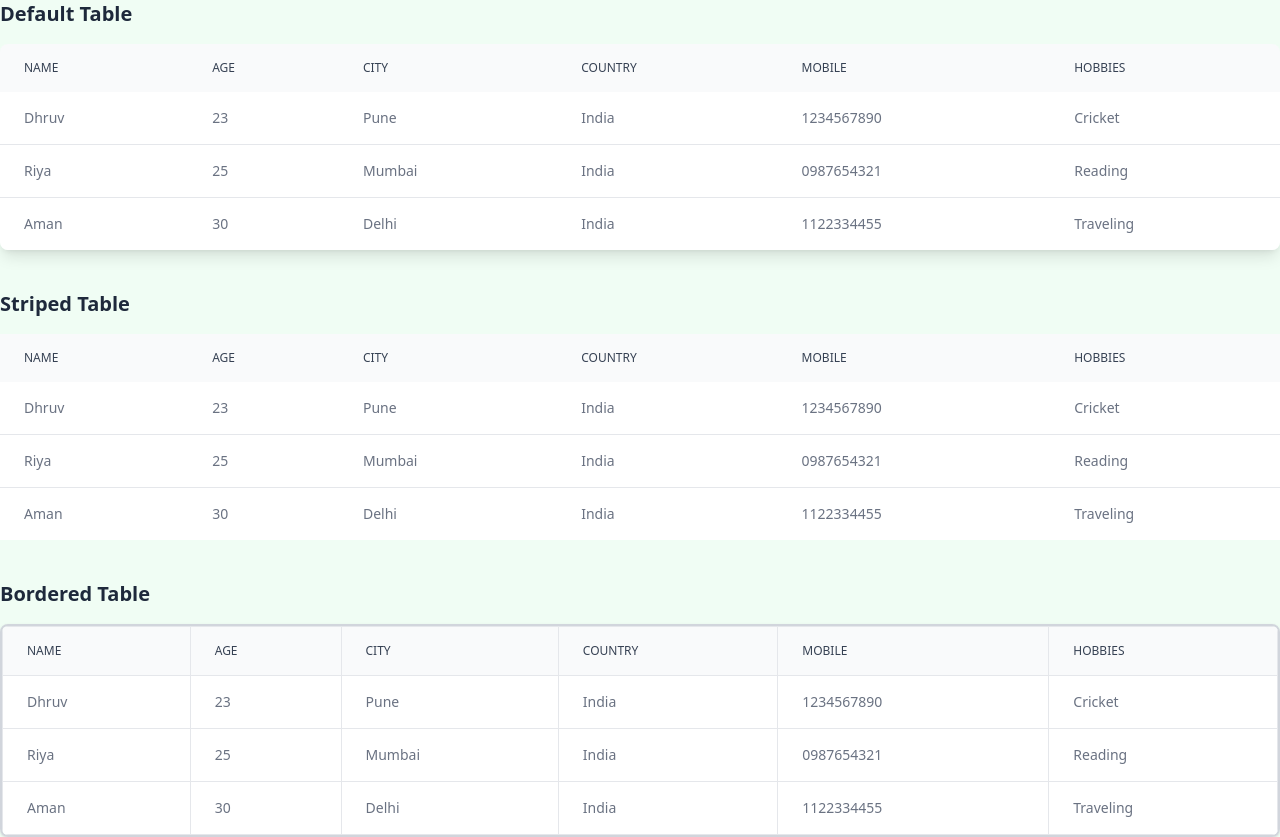
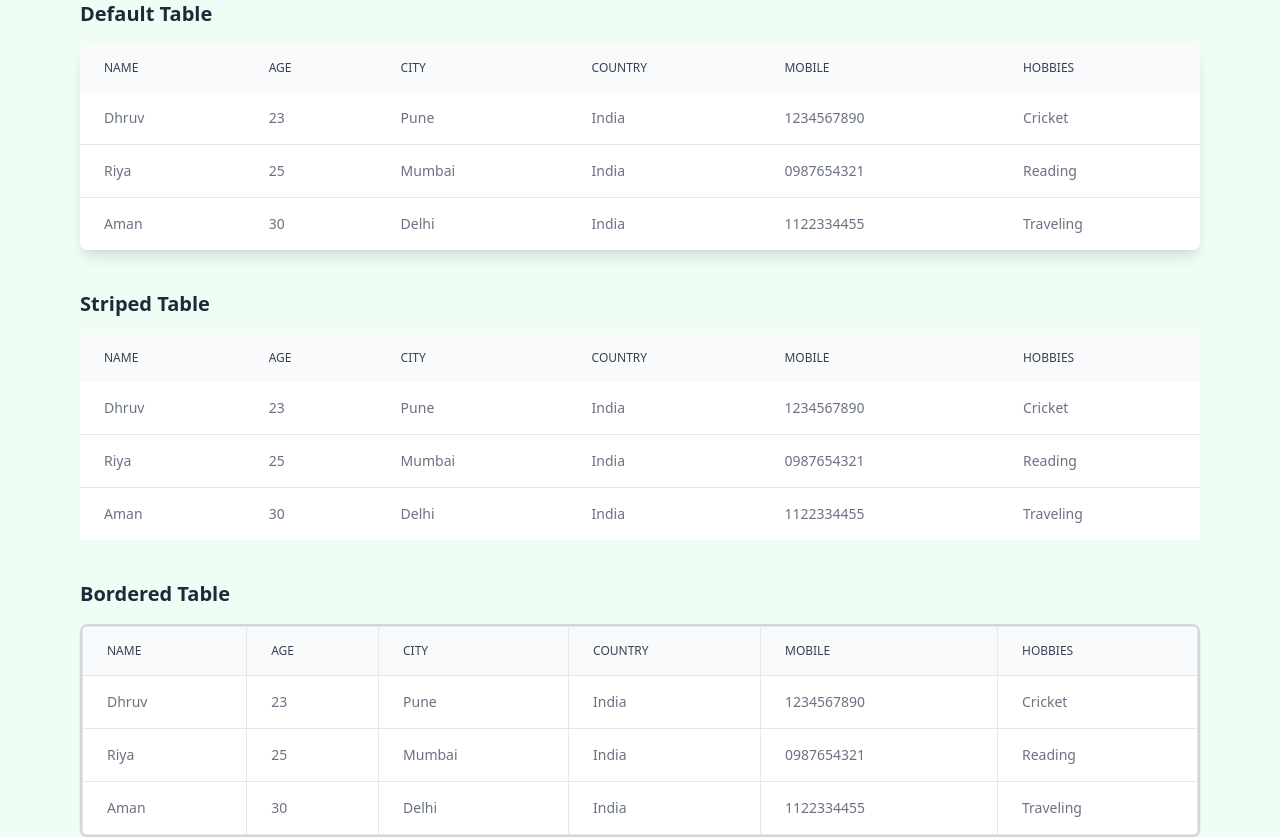
Before and after one commit to Utkarshya24/snakeUI, a Next.js app: page /Table in a window 1280 px wide. Shown: the top 837 px of the page. Built offline with nearby package versions, Linux system fonts and the light colour scheme.

Commit message:
Add padding to DemoTable component for improved layout

```diff
--- a/src/app/Table/page.tsx
+++ b/src/app/Table/page.tsx
@@ -9,7 +9,7 @@ import {
 import { tableVariants } from '../../components/table/SnakeTable';
 
   const DemoTable = ({ variant }: { variant: keyof typeof tableVariants }) => (
-    <div className="mb-10">
+    <div className="mb-10 px-20">
       <h2 className="text-xl font-semibold capitalize mb-4">{String(variant)} Table</h2>
       <SnakeTable variant={variant}>
         <SnakeTableHead >
```
